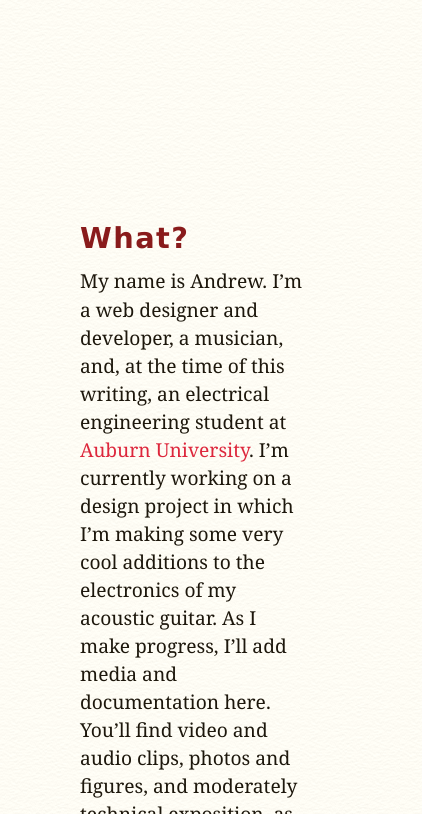
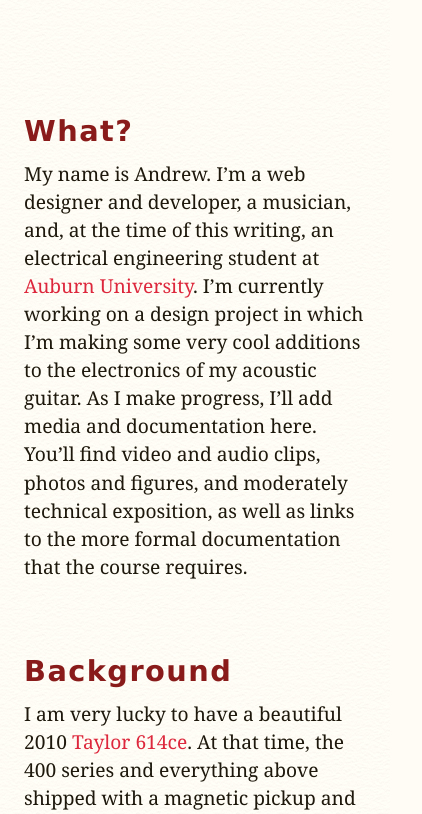
Before and after one commit to andrewbranch/expression, a website: page app/index.html in a window 390 px wide. Shown: the part 695-1509 px from the top of the page, 422 px wide, since content can reach past the window. Drawn offline with nearby package versions, Linux system fonts and the light colour scheme; files that its build step writes are made by us from their sources.

Commit message:
Mobile optimization

```diff
--- a/app/styles/main.scss
+++ b/app/styles/main.scss
@@ -24,7 +24,8 @@ body {
   font-feature-settings:"liga", "dlig";
   color: $warm-black;
   font: 2.4rem/1.46 $font-stack-serif;
-  padding: 4rem 10rem;
+  padding: 3rem;
+  @media (min-width: $screen-sm) { padding: 4rem; }
 }
 
 h1, h2, h3, h4, h5, h6 {
@@ -89,7 +90,7 @@ header {
 }
 
 main {
-  margin: 15rem auto 0;
+  margin: 6rem auto 0;
   //border-top: 4px solid darken($intense-red, 10%);
   padding: 5rem 0 5rem;
   max-width: 72rem;
```
